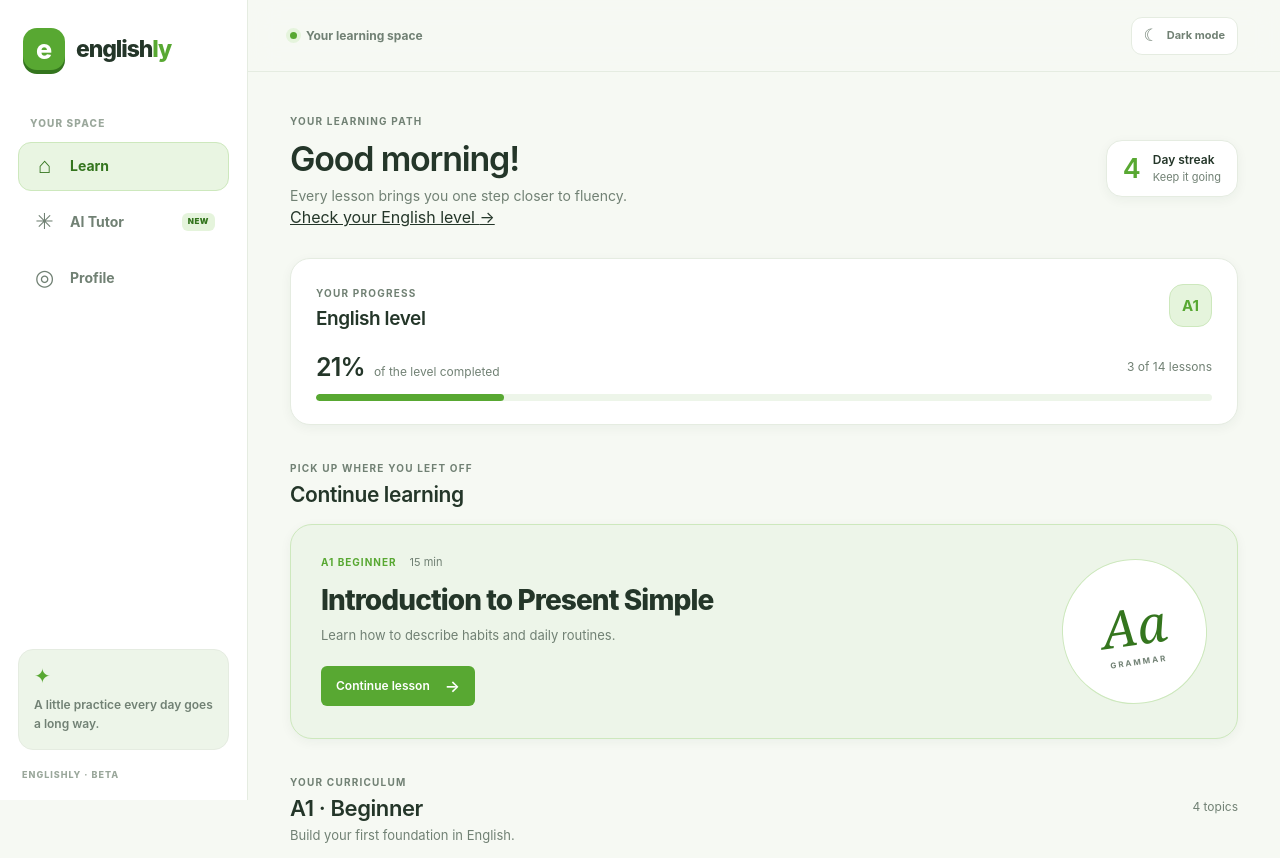
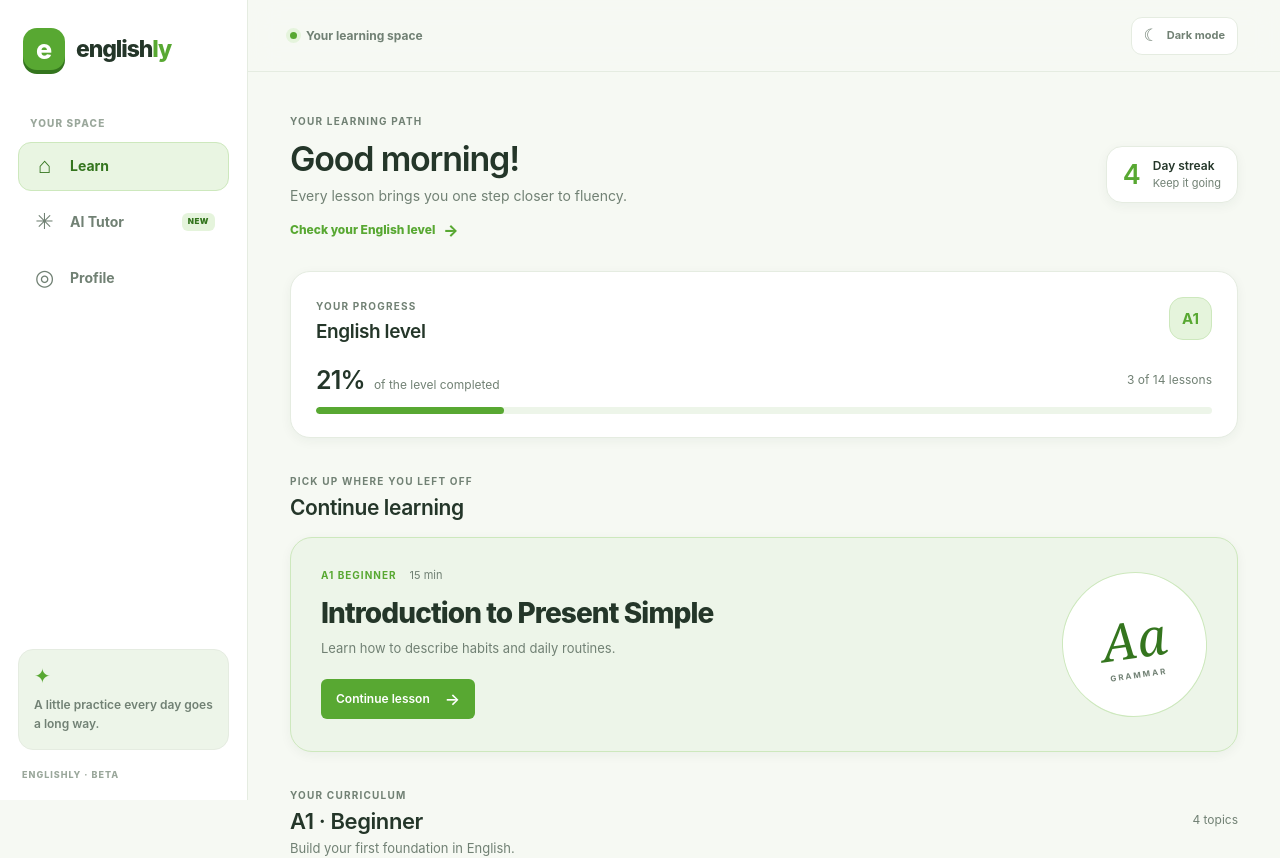
Before and after one commit to madaraFlovv/english-learning-platform, a React (Vite) app in the folder frontend/: page / in a window 1280 px wide. Shown: the top 858 px of the page. Built offline with nearby package versions, Linux system fonts and the light colour scheme.

Commit message:
Style placement test entry link

```diff
--- a/frontend/src/pages/LandingPage/LandingPage.module.css
+++ b/frontend/src/pages/LandingPage/LandingPage.module.css
@@ -542,3 +542,8 @@
     flex-direction: column;
   }
 }
+
+.placement-link{display:inline-flex;align-items:center;gap:8px;margin-top:13px;color:var(--color-primary);font-size:12px;font-weight:800;text-decoration:none}
+.placement-link:hover{color:var(--color-primary-hover)}
+.placement-link span{font-size:16px;transition:transform .15s ease}
+.placement-link:hover span{transform:translateX(3px)}
```
